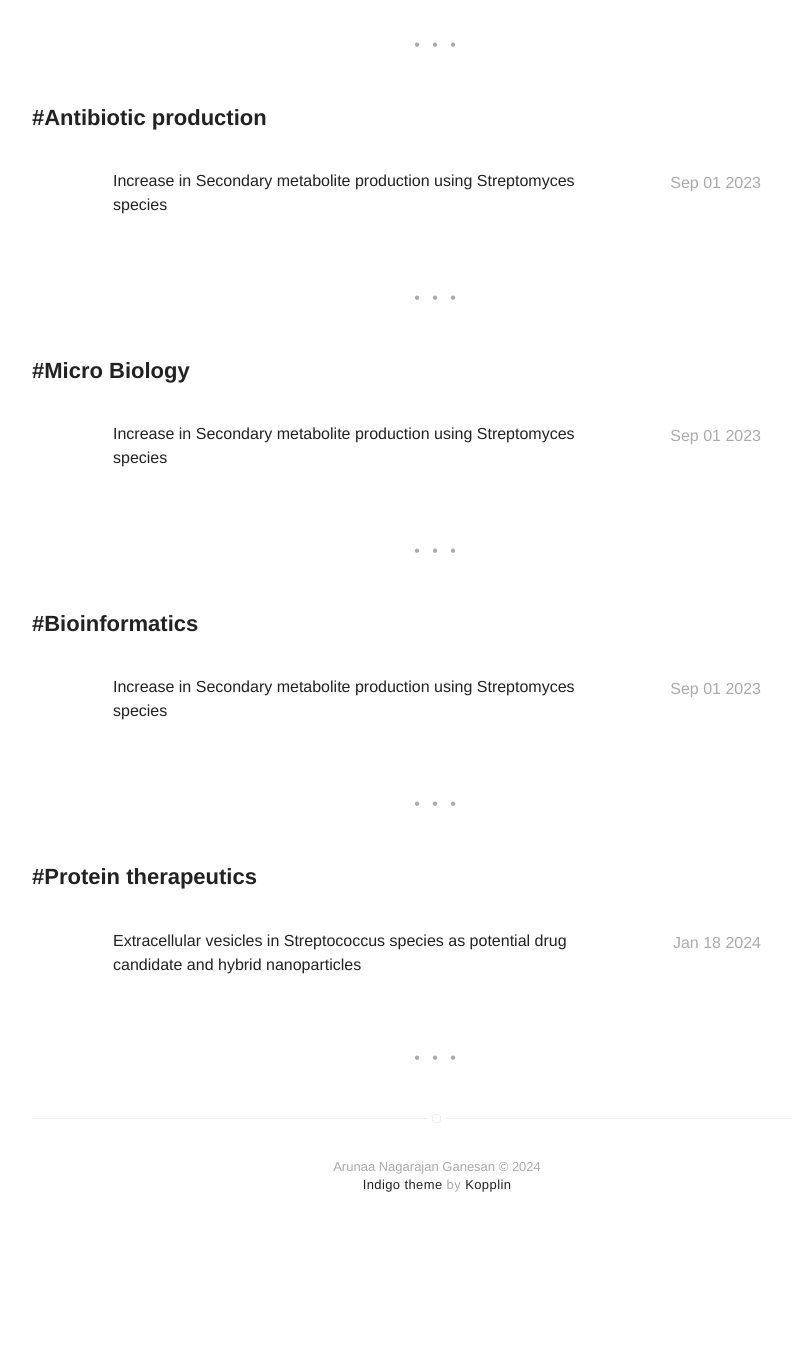
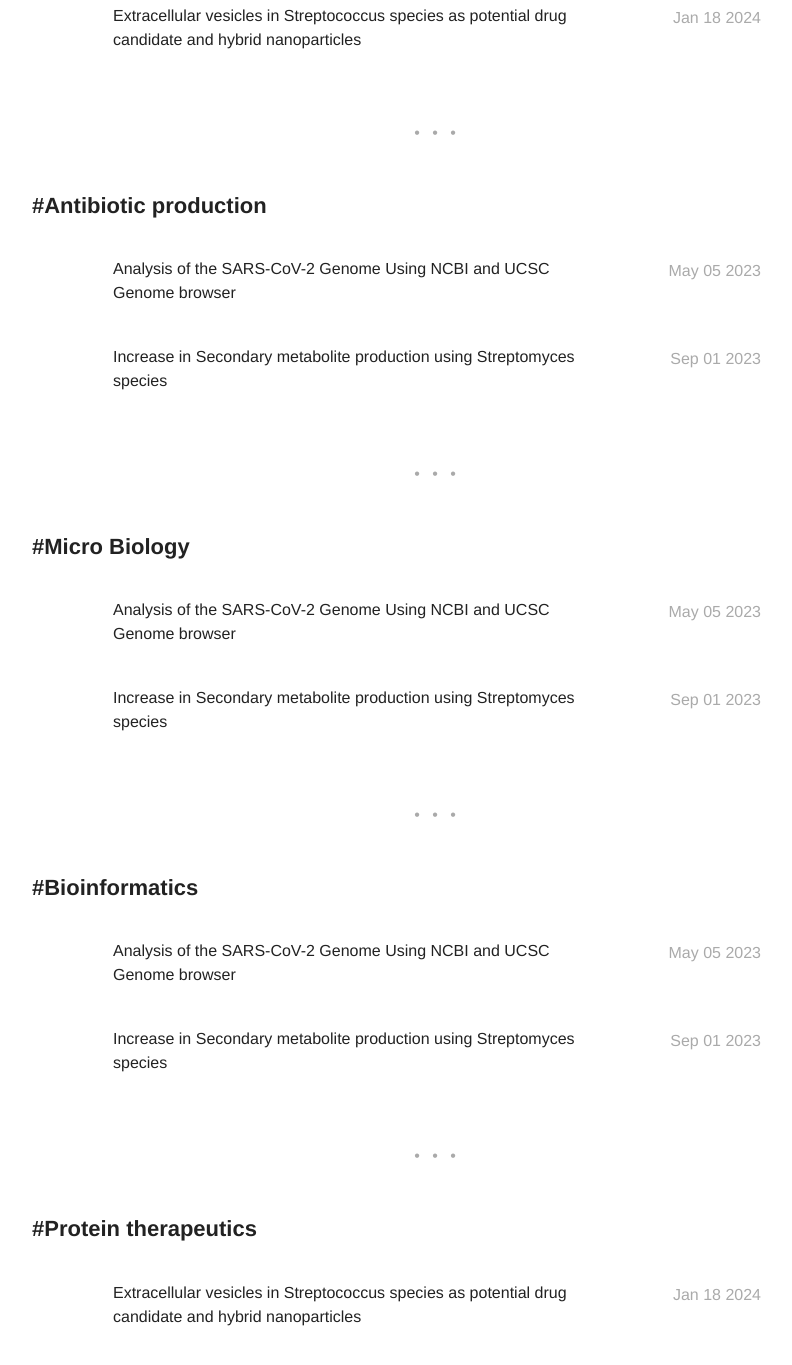
Before and after one commit to arunaang/arunaang.github.io, a Jekyll site: the page built from tags.html, in a window 1280 px wide and 1400 px high, scrolled down 1312 px. Shown: the top 1365 px of the window, without its empty margins (203-995 px from the left). Built offline with Jekyll 4.4.1, drawn with Linux system fonts in a browser that asks for light colours; nearby versions of some CDN libraries; a file with an impossible date is left out; before the commit the page ends 2568 px from its top, so only the background shows below that; some of the changed text lies outside the part shown.

Commit message:
added date and changed

```diff
--- a/_posts/2023-09-24-Designing-Protein-Binder copy 3.markdown
+++ b/_posts/2023-09-24-Designing-Protein-Binder copy 3.markdown
@@ -2,7 +2,7 @@
 # fields to edit: title, date, description, tag, body
 title: "Analysis of the SARS-CoV-2 Genome Using NCBI and UCSC Genome browser"
 layout: post
-date: 2023- 2:22
+date: 2023-05-05 2:22
 tag:
 - Antibiotic production
 - Micro Biology
```
Also changed, not shown: other parts of _posts/2023-09-24-Designing-Protein-Binder copy 3.markdown (+1 -1 lines).
